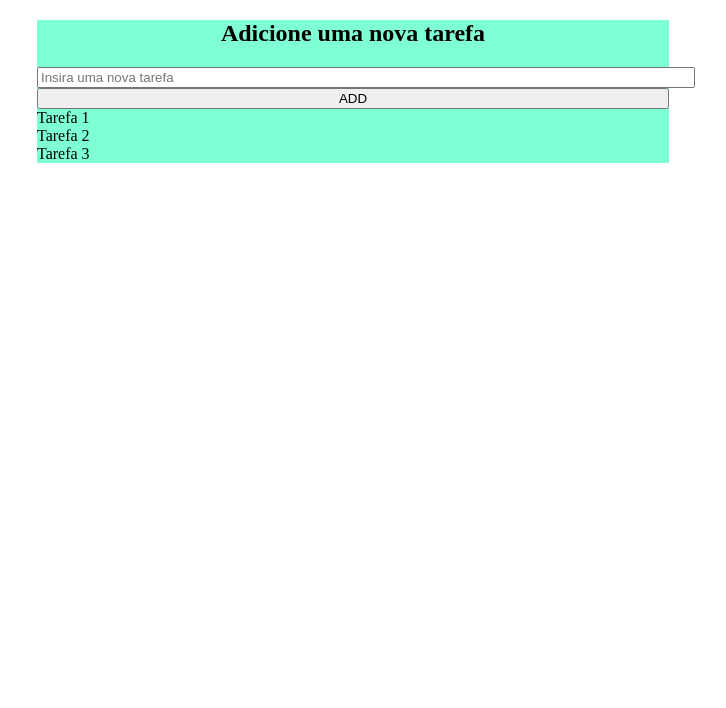
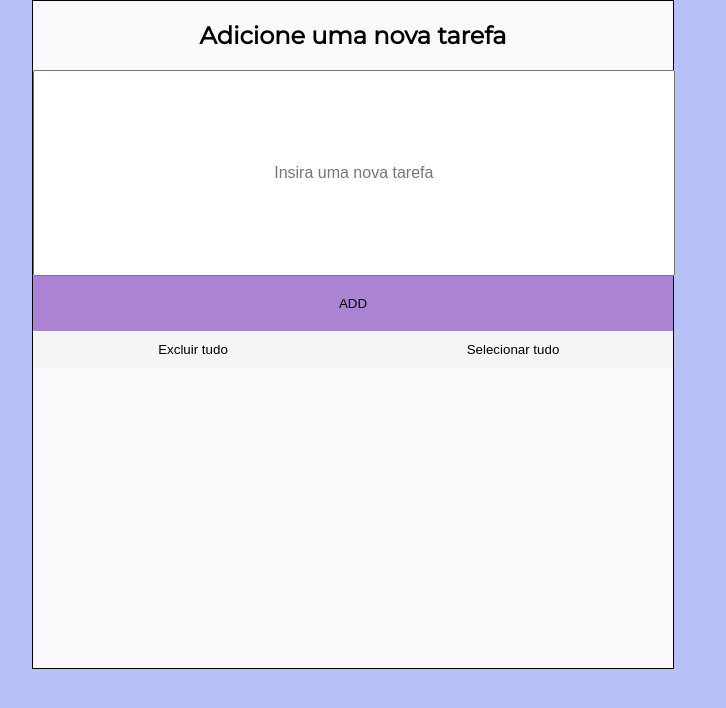
Before and after one commit to JeskaLopes/Projeto-to-do-list, a plain HTML site: page index.html in a window 1280 px wide. Shown: the whole page, without its empty margins (287-1013 px from the left). Drawn offline with Linux system fonts and the light colour scheme.

Commit message:
adiciona projeto até a fase 3

```diff
--- a/index.html
+++ b/index.html
@@ -4,21 +4,30 @@
         <meta charset="UTF-8">
         <meta name="viewport" content="width=device-width, initial-scale=1.0">
         <meta http-equiv="X-UA-Compatible" content="ie=edge">
+        <link href="https://fonts.googleapis.com/css?family=Montserrat" rel="stylesheet">
         <link rel="stylesheet" href="style.css">
         <title>To do List</title>
     </head>
         <body>
             <section class="container">
-                <div>
+                <div class="principal">
                     <h1>Adicione uma nova tarefa</h1>
-                    <form>
-                        <input type="text" placeholder="Insira uma nova tarefa">
-                        <button type="submit">ADD</button>
+                    <form id='formulario'>
+                        <input type="text" id='campo' placeholder="Insira uma nova tarefa">
+                        <button id='botao'class="botao" type="submit">ADD</button>
+                        <div class="botoes">
+                            <button id='excluirTodas'>Excluir tudo</button>
+                            <button id='selecionarTodas'>Selecionar tudo</button>
+                        </div>
                     </form>
                 </div>
-                <div>Tarefa 1</div>
-                <div>Tarefa 2</div>
-                <div>Tarefa 3</div>
+                <div id='div1'>
+                    <!-- <div class="estilo">
+                        <p>tarefa</p>
+                        <button>X</button>
+                    </div> -->
+                </div>
+
             </section>
         <script src="script.js"></script>
     </body>
--- a/script.js
+++ b/script.js
@@ -0,0 +1,36 @@
+let caixaTexto = document.querySelector('#campo');
+let form = document.querySelector('#formulario');
+const primeiraDiv = document.querySelector('#div1');
+
+
+form.addEventListener('submit', function(evento){
+    evento.preventDefault()
+
+    if (caixaTexto.value.length == 0){
+        alert("Por favor, Digite uma tarefa!");
+        return(false);
+    }
+
+    let divmae = document.createElement("div");
+    let tarefas = document.createElement("p");
+    let excluir = document.createElement("span");
+
+    divmae.className = "divTarefas";
+    tarefas.innerHTML=caixaTexto.value;
+    excluir.innerHTML="x";
+    document.getElementById("campo").value = "";
+
+    divmae.appendChild(tarefas);
+    divmae.appendChild(excluir);
+    primeiraDiv.appendChild(divmae);
+
+    tarefas.addEventListener("click", function(){
+        tarefas.style.textDecoration = "line-through";
+        tarefas.style.color = "grey";
+    })
+
+    excluir.addEventListener("click", function(){
+        divmae.parentNode.removeChild(divmae);
+
+    })
+});
--- a/style.css
+++ b/style.css
@@ -1,19 +1,85 @@
+body{
+    margin:0;
+    font-family: 'Montserrat', sans-serif;
+    background-color: rgb(183, 192, 247);
+}
+
+#div1{
+    text-align:center;
+    height: 300px;
+
+}
 .container{
-    background-color: aquamarine;
+    background-color: rgb(251, 249, 252);
     width:50%;
     margin:0 auto;
+    border: 1px solid black;
 }
 
 
 h1{
     text-align: center;
+
 }
+
 
 button{
     width: 100%;
     height: 10% ;
 }
 
+
 input{
-    width: 650px;
+    font-size: 16px;
+    text-align: center;
+    width: 99%;
+    height: 200px;
 }
+
+.botao{
+    border: none;
+    background-color: rgb(172, 130, 211);
+    padding: 20px;
+}
+
+.principal{
+    width: 100%;
+    display: block;
+}
+
+/* #div1{
+    width: 100%;
+    display: flex;
+    flex-direction: row;
+
+} */
+
+button{
+    border: none;
+    background: none;
+}
+
+
+.divTarefas{
+    display:flex;
+    align-items: center;
+    justify-content: space-between;
+    margin: 0 30px;
+    border-bottom: 1px solid rgb(199, 196, 196);
+
+}
+
+
+.botoes{
+    width:100%;
+    display:flex;
+    background-color: whitesmoke;
+    padding: 10px 0 10px 0;
+}
+
+
+#selecionarTodas, #excluirTodas{
+    width: 50%;
+
+
+}
```
